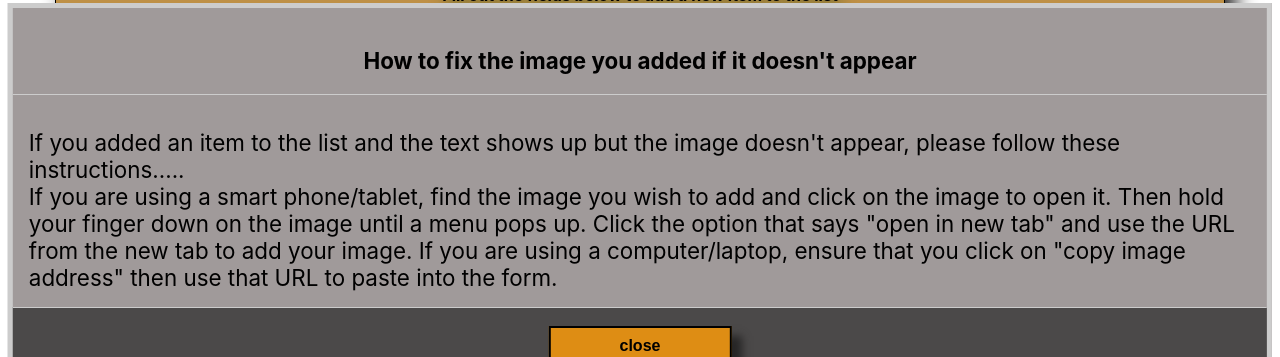
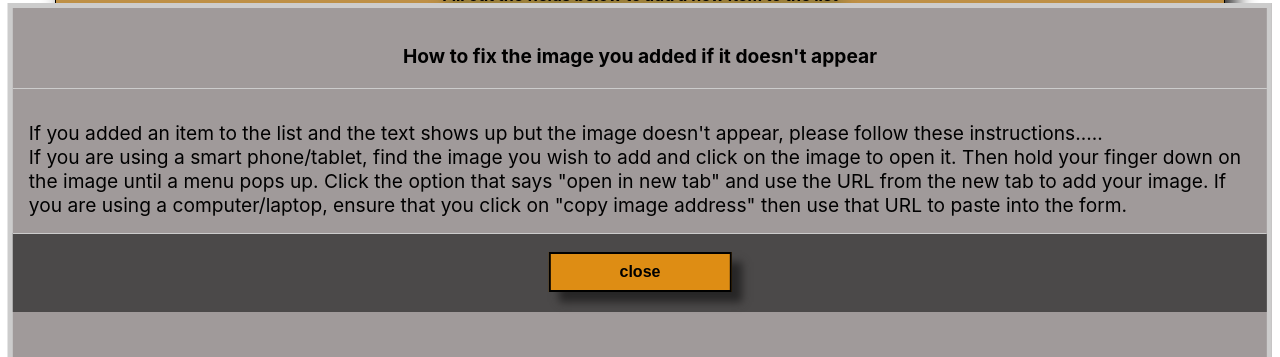
Before and after one commit to Jantzen-E/healthy-react-app, a React (Create React App) app: page / in a window 1280 px wide. Both pictures are taken after a click on the button "Problems with Image?". Shown: the part 202-559 px from the top of the page. Built offline with nearby package versions, Linux system fonts and the light colour scheme; no server answers.

Commit message:
fix modal button issue with samsung s9+ landscape view

```diff
--- a/src/components/Modal.css
+++ b/src/components/Modal.css
@@ -29,12 +29,12 @@ h2 {
       border-bottom: 1px solid #ccc;
       padding: 20px;
       text-align: center;
-      font-size: 1.4rem;
+      font-size: 1.2rem;
 }
 
 .content {
       padding: 1rem;
-      font-size: 1.4rem;
+      font-size: 1.2rem;
 }
 
 .actions {
```
